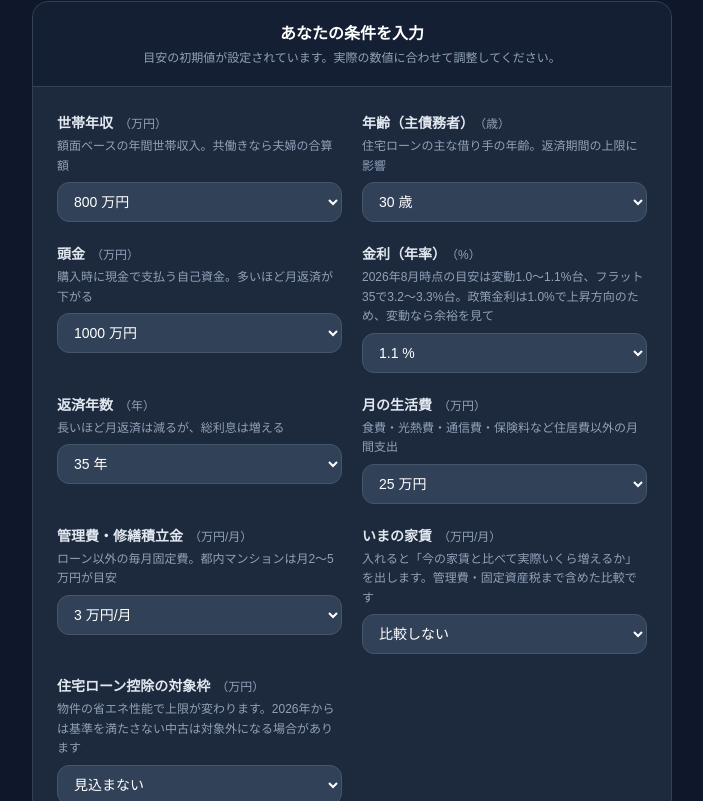
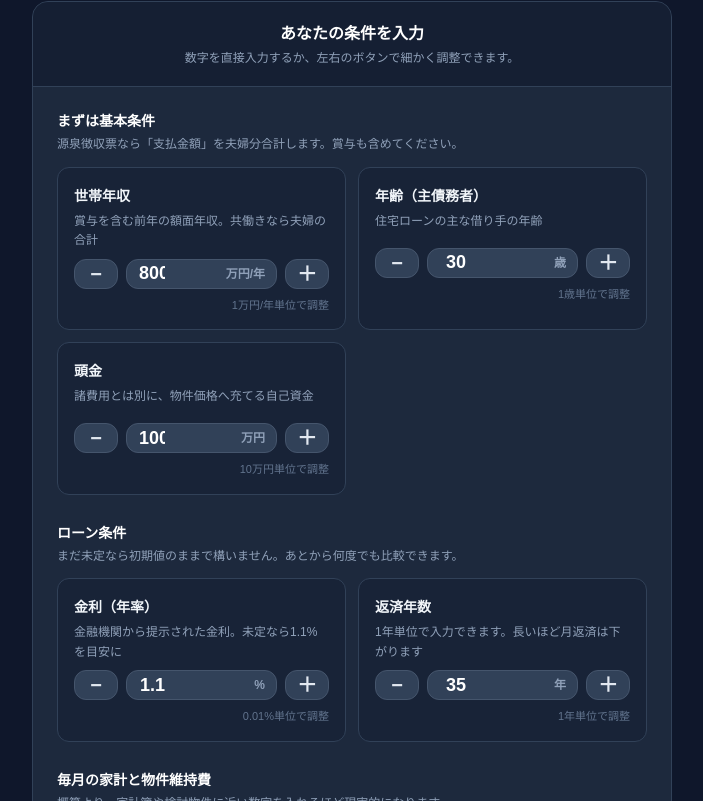
Before and after one commit to Daichi0599/tokyo-mansion-checker, a Next.js app: page /mansion in a window 1280 px wide. Shown: the part 399-1200 px from the top of the page, without its empty margins (288-991 px from the left). Built offline with nearby package versions, Linux system fonts and the light colour scheme.

Commit message:
feat: refine income guidance and mansion inputs

```diff
--- a/app/birth/page.tsx
+++ b/app/birth/page.tsx
@@ -265,8 +265,8 @@ function BirthCostPageInner() {
             ]}
           />
           <Field
-            label="産休・育休を取る方の年収"
-            hint="出産手当金と育児休業給付金の概算に使います"
+            label="産休・育休を取る方の年収（月給×12）"
+            hint="賞与を除いた額面月給の12ヶ月分。出産手当金と育児休業給付金の概算に使います"
             value={String(input.parentIncome)}
             onChange={(v) => update("parentIncome", Number(v))}
             options={[
--- a/app/child/page.tsx
+++ b/app/child/page.tsx
@@ -541,8 +541,8 @@ function ChildCostPageInner() {
                 { value: "standard", label: `正常分娩 — 総額 約${BIRTH_GROSS.standard}万円` },
                 { value: "premium", label: `無痛分娩・人気産院 — 総額 約${BIRTH_GROSS.premium}万円` },
               ]} />
-            <SelectField label="産休・育休を取る方の年収" value={String(input.parentIncome)} onChange={(v) => update("parentIncome", Number(v))}
-              hint="出産手当金・育児休業給付金の概算に使います（入力しなくても試算できます）"
+            <SelectField label="産休・育休を取る方の年収（月給×12）" value={String(input.parentIncome)} onChange={(v) => update("parentIncome", Number(v))}
+              hint="賞与を除いた額面月給の12ヶ月分。給付金の概算に使います（入力しなくても試算できます）"
               options={[
                 { value: "0", label: "計算しない" },
                 ...[300, 400, 500, 600, 700, 800].map((v) => ({ value: String(v), label: `${v}万円` })),
--- a/components/DiagnosisForm.tsx
+++ b/components/DiagnosisForm.tsx
@@ -1,8 +1,8 @@
 "use client";
 
-import { useState, useRef } from "react";
+import { useRef, useState } from "react";
 import { sendGAEvent } from "@next/third-parties/google";
-import { DiagnosisInput } from "@/types";
+import type { DiagnosisInput } from "@/types";
 
 interface Props {
   onSubmit: (input: DiagnosisInput) => void;
@@ -11,207 +11,286 @@ interface Props {
 }
 
 const defaultValues: DiagnosisInput = {
-  annualIncome:   800,
-  age:            30,
-  downPayment:    1000,
-  interestRate:   1.1,
+  annualIncome: 800,
+  age: 30,
+  downPayment: 1000,
+  interestRate: 1.1,
   repaymentYears: 35,
-  monthlyLiving:  25,
-  managementFee:  3,
-  currentRent:    0,
+  monthlyLiving: 25,
+  managementFee: 3,
+  currentRent: 0,
   deductionLimit: 0,
 };
 
-const range = (start: number, end: number, step = 1): number[] => {
-  const arr: number[] = [];
-  for (let v = start; v <= end; v = Math.round((v + step) * 1000) / 1000) arr.push(v);
-  return arr;
+interface FieldConfig {
+  key: keyof DiagnosisInput;
+  label: string;
+  unit: string;
+  desc: string;
+  min: number;
+  max: number;
+  step: number;
+  optional?: boolean;
+}
+
+const FIELDS: Record<keyof DiagnosisInput, FieldConfig> = {
+  annualIncome: {
+    key: "annualIncome",
+    label: "世帯年収",
+    unit: "万円/年",
+    desc: "賞与を含む前年の額面年収。共働きなら夫婦の合計",
+    min: 100,
+    max: 5000,
+    step: 1,
+  },
+  age: {
+    key: "age",
+    label: "年齢（主債務者）",
+    unit: "歳",
+    desc: "住宅ローンの主な借り手の年齢",
+    min: 18,
+    max: 75,
+    step: 1,
+  },
+  downPayment: {
+    key: "downPayment",
+    label: "頭金",
+    unit: "万円",
+    desc: "諸費用とは別に、物件価格へ充てる自己資金",
+    min: 0,
+    max: 20000,
+    step: 10,
+  },
+  interestRate: {
+    key: "interestRate",
+    label: "金利（年率）",
+    unit: "%",
+    desc: "金融機関から提示された金利。未定なら1.1%を目安に",
+    min: 0,
+    max: 10,
+    step: 0.01,
+  },
+  repaymentYears: {
+    key: "repaymentYears",
+    label: "返済年数",
+    unit: "年",
+    desc: "1年単位で入力できます。長いほど月返済は下がります",
+    min: 5,
+    max: 50,
+    step: 1,
+  },
+  monthlyLiving: {
+    key: "monthlyLiving",
+    label: "月の生活費",
+    unit: "万円/月",
+    desc: "住居費を除く、食費・光熱費・通信費・保険料など",
+    min: 0,
+    max: 200,
+    step: 0.1,
+  },
+  managementFee: {
+    key: "managementFee",
+    label: "管理費・修繕積立金",
+    unit: "万円/月",
+    desc: "検討物件の合計額。0.1万円（1,000円）単位で入力",
+    min: 0,
+    max: 30,
+    step: 0.1,
+  },
+  currentRent: {
+    key: "currentRent",
+    label: "いまの家賃",
+    unit: "万円/月",
+    desc: "購入後の実支出と比較します。比較しない場合は0",
+    min: 0,
+    max: 100,
+    step: 0.1,
+    optional: true,
+  },
+  deductionLimit: {
+    key: "deductionLimit",
+    label: "住宅ローン控除の対象枠",
+    unit: "万円",
+    desc: "物件性能に応じた借入限度額。不明・見込まない場合は0",
+    min: 0,
+    max: 10000,
+    step: 100,
+    optional: true,
+  },
 };
 
-interface FieldConfig {
-  key:     keyof DiagnosisInput;
-  label:   string;
-  unit:    string;
-  desc:    string;
-  options: number[];
-  fmt?:    (v: number) => string;
-}
-
-const fields: FieldConfig[] = [
+const SECTIONS: { title: string; note: string; keys: (keyof DiagnosisInput)[] }[] = [
   {
-    key:     "annualIncome",
-    label:   "世帯年収",
-    unit:    "万円",
-    desc:    "額面ベースの年間世帯収入。共働きなら夫婦の合算額",
-    options: [300,400,500,600,700,800,900,1000,1100,1200,1300,1400,1500,1600,1800,2000,2500,3000],
+    title: "まずは基本条件",
+    note: "源泉徴収票なら「支払金額」を夫婦分合計します。賞与も含めてください。",
+    keys: ["annualIncome", "age", "downPayment"],
   },
   {
-    key:     "age",
-    label:   "年齢（主債務者）",
-    unit:    "歳",
-    desc:    "住宅ローンの主な借り手の年齢。返済期間の上限に影響",
-    options: range(20, 65),
+    title: "ローン条件",
+    note: "まだ未定なら初期値のままで構いません。あとから何度でも比較できます。",
+    keys: ["interestRate", "repaymentYears"],
   },
   {
-    key:     "downPayment",
-    label:   "頭金",
-    unit:    "万円",
-    desc:    "購入時に現金で支払う自己資金。多いほど月返済が下がる",
-    options: [0,100,200,300,400,500,700,1000,1500,2000,3000,5000],
-  },
-  {
-    key:     "interestRate",
-    label:   "金利（年率）",
-    unit:    "%",
-    desc:    "2026年8月時点の目安は変動1.0〜1.1%台、フラット35で3.2〜3.3%台。政策金利は1.0%で上昇方向のため、変動なら余裕を見て",
-    options: [0.5,0.7,0.9,1.1,1.3,1.5,1.8,2.0,2.5,3.0,3.3,3.5],
-  },
-  {
-    key:     "repaymentYears",
-    label:   "返済年数",
-    unit:    "年",
-    desc:    "長いほど月返済は減るが、総利息は増える",
-    options: [10,15,20,25,30,35,40,50],
-  },
-  {
-    key:     "monthlyLiving",
-    label:   "月の生活費",
-    unit:    "万円",
-    desc:    "食費・光熱費・通信費・保険料など住居費以外の月間支出",
-    options: [10,15,20,25,30,35,40,50,60],
-  },
-  {
-    key:     "managementFee",
-    label:   "管理費・修繕積立金",
-    unit:    "万円/月",
-    desc:    "ローン以外の毎月固定費。都内マンションは月2〜5万円が目安",
-    options: [0,1,2,3,4,5,6,8,10],
-  },
-  {
-    key:     "currentRent",
-    label:   "いまの家賃",
-    unit:    "万円/月",
-    desc:    "入れると「今の家賃と比べて実際いくら増えるか」を出します。管理費・固定資産税まで含めた比較です",
-    options: [0,8,10,12,14,16,18,20,22,25,30],
-  },
-  {
-    key:     "deductionLimit",
-    label:   "住宅ローン控除の対象枠",
-    unit:    "万円",
-    desc:    "物件の省エネ性能で上限が変わります。2026年からは基準を満たさない中古は対象外になる場合があります",
-    options: [0,2000,3000,4500],
+    title: "毎月の家計と物件維持費",
+    note: "概算より、家計簿や検討物件に近い数字を入れるほど現実的になります。",
+    keys: ["monthlyLiving", "managementFee", "currentRent"],
   },
 ];
 
-/** 選択肢の数値そのままだと意味が伝わらない項目のラベル */
-const OPTION_LABELS: Partial<Record<keyof DiagnosisInput, Record<number, string>>> = {
-  currentRent: { 0: "比較しない" },
-  deductionLimit: {
-    0: "見込まない",
-    2000: "2,000万（省エネ基準を満たさない中古）",
-    3000: "3,000万（一般的な省エネ適合）",
-    4500: "4,500万（ZEH水準・長期優良など）",
-  },
+const roundForStep = (value: number, step: number) => {
+  const decimals = (String(step).split(".")[1] ?? "").length;
+  return Number(value.toFixed(decimals));
 };
 
-const selectCls = "w-full rounded-xl border border-slate-600 bg-slate-700 px-3 py-2.5 text-white text-sm font-medium focus:outline-none focus:ring-2 focus:ring-blue-500 focus:border-blue-500 transition cursor-pointer";
+function PreciseNumberField({
+  field,
+  value,
+  onChange,
+}: {
+  field: FieldConfig;
+  value: number;
+  onChange: (value: number) => void;
+}) {
+  const setClamped = (next: number) => {
+    const clamped = Math.min(field.max, Math.max(field.min, next));
+    onChange(roundForStep(clamped, field.step));
+  };
 
-function snapToOptions(value: number, options: number[]): number {
-  return options.reduce((closest, opt) => (Math.abs(opt - value) < Math.abs(closest - value) ? opt : closest), options[0]);
-}
+  return (
+    <div className="flex flex-col gap-2 rounded-xl border border-slate-700 bg-slate-900/35 p-4">
+      <div className="min-h-14">
+        <label htmlFor={`diagnosis-${field.key}`} className="text-sm font-bold text-slate-100">
+          {field.label}
+          {field.optional && <span className="ml-2 text-[11px] font-normal text-slate-500">任意</span>}
+        </label>
+        <p className="mt-1 text-xs leading-relaxed text-slate-400">{field.desc}</p>
+      </div>
 
-/**
- * 「わが家のプラン」由来の値は自由入力なので、この選択式フォームの固定option一覧に
- * 完全一致するとは限らない（例: 金利1.0%だが選択肢は0.9/1.1%のみ）。一致しない値は
- * <select>が意図せず別の値を表示してしまうため、最も近い選択肢に丸めてから使う。
- */
-function snapToFieldOptions(input: DiagnosisInput): DiagnosisInput {
-  const snapped = { ...input };
-  for (const field of fields) {
-    const raw = input[field.key];
-    if (typeof raw === "number") {
-      (snapped[field.key] as number) = snapToOptions(raw, field.options);
-    }
-  }
-  return snapped;
+      <div className="grid grid-cols-[44px_minmax(0,1fr)_44px] items-stretch gap-2">
+        <button
+          type="button"
+          onClick={() => setClamped(value - field.step)}
+          disabled={value <= field.min}
+          aria-label={`${field.label}を${field.step}${field.unit}減らす`}
+          className="rounded-xl border border-slate-600 bg-slate-700 text-xl font-bold text-slate-200 hover:bg-slate-600 disabled:cursor-not-allowed disabled:opacity-30"
+        >
+          −
+        </button>
+        <div className="relative min-w-0">
+          <input
+            id={`diagnosis-${field.key}`}
+            type="number"
+            inputMode={field.step < 1 ? "decimal" : "numeric"}
+            min={field.min}
+            max={field.max}
+            step={field.step}
+            required={!field.optional}
+            value={value}
+            onChange={(event) => {
+              const next = event.target.valueAsNumber;
+              if (Number.isFinite(next)) onChange(next);
+            }}
+            onBlur={() => setClamped(value)}
+            className="h-full w-full rounded-xl border border-slate-600 bg-slate-700 px-3 pr-24 text-right text-lg font-black tabular-nums text-white outline-none transition focus:border-blue-500 focus:ring-2 focus:ring-blue-500/40"
+          />
+          <span className="pointer-events-none absolute inset-y-0 right-3 flex items-center text-xs font-semibold text-slate-400">
+            {field.unit}
+          </span>
+        </div>
+        <button
+          type="button"
+          onClick={() => setClamped(value + field.step)}
+          disabled={value >= field.max}
+          aria-label={`${field.label}を${field.step}${field.unit}増やす`}
+          className="rounded-xl border border-slate-600 bg-slate-700 text-xl font-bold text-slate-200 hover:bg-slate-600 disabled:cursor-not-allowed disabled:opacity-30"
+        >
+          ＋
+        </button>
+      </div>
+      <p className="text-right text-[11px] text-slate-500">{field.step}{field.unit}単位で調整</p>
+    </div>
+  );
 }
 
 export default function DiagnosisForm({ onSubmit, isLoading = false, initialValues }: Props) {
-  // ユーザーが一度でも入力を変更したらmanualValuesに確定値が入り、以降はinitialValues
-  // （「わが家のプラン」保存済みの値）の変化で上書きされない。未編集の間だけ初期値として表示する。
   const [manualValues, setManualValues] = useState<DiagnosisInput | null>(null);
-  const values = manualValues ?? snapToFieldOptions({ ...defaultValues, ...initialValues });
+  const values = manualValues ?? { ...defaultValues, ...initialValues };
   const hasStarted = useRef(false);
 
-  const handleChange = (key: keyof DiagnosisInput, raw: string) => {
+  const handleChange = (key: keyof DiagnosisInput, value: number) => {
     if (!hasStarted.current) {
       hasStarted.current = true;
       sendGAEvent("event", "tool_start", { tool: "mansion_diagnosis" });
     }
-    const num = parseFloat(raw);
-    setManualValues({ ...values, [key]: isNaN(num) ? 0 : num });
+    setManualValues({ ...values, [key]: value });
   };
 
-  const handleSubmit = (e: React.FormEvent) => {
-    e.preventDefault();
+  const handleSubmit = (event: React.FormEvent) => {
+    event.preventDefault();
     onSubmit(values);
   };
 
   return (
-    <form onSubmit={handleSubmit} id="form" className="bg-slate-800 rounded-2xl border border-slate-700 overflow-hidden">
-      {/* ヘッダー */}
-      <div className="px-6 py-5 border-b border-slate-700 bg-slate-900/50 text-center">
+    <form onSubmit={handleSubmit} id="form" className="overflow-hidden rounded-2xl border border-slate-700 bg-slate-800">
+      <div className="border-b border-slate-700 bg-slate-900/50 px-5 py-5 text-center sm:px-6">
         <h2 className="text-base font-bold text-white">あなたの条件を入力</h2>
-        <p className="text-xs text-slate-400 mt-1">
-          目安の初期値が設定されています。実際の数値に合わせて調整してください。
-        </p>
+        <p className="mt-1 text-xs text-slate-400">数字を直接入力するか、左右のボタンで細かく調整できます。</p>
       </div>
 
-      {/* フィールド群 */}
-      <div className="p-6 space-y-6">
-        <div className="grid grid-cols-1 sm:grid-cols-2 gap-x-5 gap-y-5">
-          {fields.map(({ key, label, unit, desc, options }) => (
-            <div key={key} className="flex flex-col gap-1.5">
-              <div>
-                <label className="text-sm font-semibold text-slate-200">
-                  {label}
-                  <span className="ml-1.5 text-xs font-normal text-slate-400">（{unit}）</span>
-                </label>
-                <p className="text-xs text-slate-400 mt-0.5 leading-relaxed">{desc}</p>
-              </div>
-              <select
-                value={values[key]}
-                onChange={(e) => handleChange(key, e.target.value)}
-                className={selectCls}
-              >
-                {options.map((opt) => (
-                  <option key={opt} value={opt}>
-                    {OPTION_LABELS[key]?.[opt] ?? `${opt} ${unit}`}
-                  </option>
-                ))}
-              </select>
+      <div className="space-y-7 p-4 sm:p-6">
+        {SECTIONS.map((section) => (
+          <section key={section.title} className="space-y-3">
+            <div>
+              <h3 className="text-sm font-black text-white">{section.title}</h3>
+              <p className="mt-1 text-xs leading-relaxed text-slate-400">{section.note}</p>
             </div>
-          ))}
-        </div>
+            <div className="grid grid-cols-1 gap-3 sm:grid-cols-2">
+              {section.keys.map((key) => (
+                <PreciseNumberField
+                  key={key}
+                  field={FIELDS[key]}
+                  value={values[key] ?? 0}
+                  onChange={(value) => handleChange(key, value)}
+                />
+              ))}
+            </div>
+          </section>
+        ))}
 
-        {/* CTAボタン */}
-        <div className="pt-2 space-y-3">
+        <details className="group rounded-xl border border-slate-700 bg-slate-900/35 p-4">
+          <summary className="flex cursor-pointer list-none items-center justify-between gap-3 text-sm font-bold text-slate-200">
+            <span>住宅ローン控除も含めて家賃と比べる</span>
+            <span className="text-slate-500 transition-transform group-open:rotate-180">⌄</span>
+          </summary>
+          <p className="mt-2 text-xs leading-relaxed text-slate-400">
+            控除額は物件性能や入居年で変わります。不明なら0のままで診断できます。
+          </p>
+          <div className="mt-3 max-w-sm">
+            <PreciseNumberField
+              field={FIELDS.deductionLimit}
+              value={values.deductionLimit ?? 0}
+              onChange={(value) => handleChange("deductionLimit", value)}
+            />
+          </div>
+        </details>
+
+        <div className="space-y-3 pt-1">
           <button
             type="submit"
             disabled={isLoading}
-            className="w-full bg-blue-600 hover:bg-blue-500 active:bg-blue-700 disabled:bg-blue-400 text-white font-bold py-4 rounded-xl transition-colors text-base flex items-center justify-center gap-2"
+            className="flex w-full items-center justify-center gap-2 rounded-xl bg-blue-600 py-4 text-base font-bold text-white transition-colors hover:bg-blue-500 active:bg-blue-700 disabled:bg-blue-400"
           >
             {isLoading ? (
               <>
-                <span className="inline-block w-4 h-4 border-2 border-white/40 border-t-white rounded-full animate-spin" />
+                <span className="inline-block h-4 w-4 animate-spin rounded-full border-2 border-white/40 border-t-white" />
                 診断中...
               </>
             ) : (
               "無理のない購入予算を診断する →"
             )}
           </button>
-          <p className="text-sm text-center text-slate-300">
-            完全無料・匿名・営業なし。入力内容はブラウザ上でのみ使用され、外部に送信されません。
+          <p className="text-center text-sm text-slate-300">
+            完全無料・匿名・営業なし。入力内容は端末内にのみ保存され、サーバーやGA4には送信されません。
           </p>
         </div>
       </div>
--- a/components/LoanSimulatorPage.tsx
+++ b/components/LoanSimulatorPage.tsx
@@ -196,7 +196,7 @@ export default function LoanSimulatorPage() {
           <div>
             <div className="flex justify-between items-center mb-2">
               <label className="text-sm font-bold text-slate-300">
-                年収 <span className="text-xs font-normal text-slate-400">（返済比率の計算に使用・任意）</span>
+                年収 <span className="text-xs font-normal text-slate-400">（賞与込みの額面・返済比率の計算に使用・任意）</span>
               </label>
               <span className="text-base font-black text-slate-300">
                 {incomeMan > 0 ? `${fmt(incomeMan)}万円` : "未入力"}
--- a/components/lifePlan/FamilyStep.tsx
+++ b/components/lifePlan/FamilyStep.tsx
@@ -77,9 +77,9 @@ export default function FamilyStep({ family, onChange, errors }: Props) {
             isDefault={noChildren}
           />
           <PlanNumberField
-            label="育休中の年収（あなた）"
+            label="育休を取る方の年収（月給×12）"
             unit="万円"
-            desc="育休中の収支計算に使います"
+            desc="賞与を除いた額面月給の12ヶ月分。給付金の概算に使います"
             value={family.leaveTakerIncome}
             options={[0, 200, 300, 400, 500, 600, 700, 800]}
             onChange={(v) => set("leaveTakerIncome", v)}
@@ -96,7 +96,7 @@ export default function FamilyStep({ family, onChange, errors }: Props) {
           <PlanNumberField
             label="育休の期間（パートナー）"
             unit="ヶ月"
-            desc="パートナーも取る場合の期間。年収は「わが家の現在」で入力したパートナーの年収を使います"
+            desc="パートナーも取る場合の期間。賞与を除いた月給部分から給付金を概算します"
             value={family.partnerLeaveMonths}
             options={[0, 1, 2, 3, 6, 10, 12]}
             onChange={(v) => set("partnerLeaveMonths", v)}
--- a/components/lifePlan/HouseholdStep.tsx
+++ b/components/lifePlan/HouseholdStep.tsx
@@ -34,7 +34,7 @@ export default function HouseholdStep({ household, onChange, errors }: Props) {
         <PlanNumberField
           label="あなたの年収"
           unit="万円"
-          desc="額面ベースの年間収入"
+          desc="賞与を含む額面年収。源泉徴収票なら「支払金額」"
           value={household.userIncome}
           options={[0, 300, 400, 500, 600, 700, 800, 900, 1000, 1200, 1500, 2000]}
           onChange={(v) => set("userIncome", v)}
@@ -43,7 +43,7 @@ export default function HouseholdStep({ household, onChange, errors }: Props) {
         <PlanNumberField
           label="パートナーの年収"
           unit="万円"
-          desc="単身の場合は0のまま"
+          desc="賞与を含む額面年収。単身の場合は0のまま"
           value={household.partnerIncome}
           options={[0, 200, 300, 400, 500, 600, 700, 800, 900, 1000, 1200]}
           onChange={(v) => set("partnerIncome", v)}
--- a/types/lifePlan.ts
+++ b/types/lifePlan.ts
@@ -50,10 +50,10 @@ export interface LifeProfile {
   family: {
     children: 0 | 1 | 2 | 3;
     firstChildInYears: number;
-    /** 育休を取る方（本人側）の年収。household.userIncomeとは別入力（本人以外が取るケースもあるため） */
+    /** 育休を取る方（本人側）の賞与を除いた額面月給×12。給付金は賞与を算定に含めないため別入力 */
     leaveTakerIncome: number;
     leaveMonths: number;
-    /** パートナー側の育休期間。0なら取らない前提。年収はhousehold.partnerIncomeを使う */
+    /** パートナー側の育休期間。0なら取らない前提。年収から賞与を除いた月給部分を使う */
     partnerLeaveMonths: number;
     birthPlan: BirthPlan;
     educationPolicy: EducationPolicy;
```
Also changed, not shown: lib/lifePlan/family.ts (+4 -3 lines).
